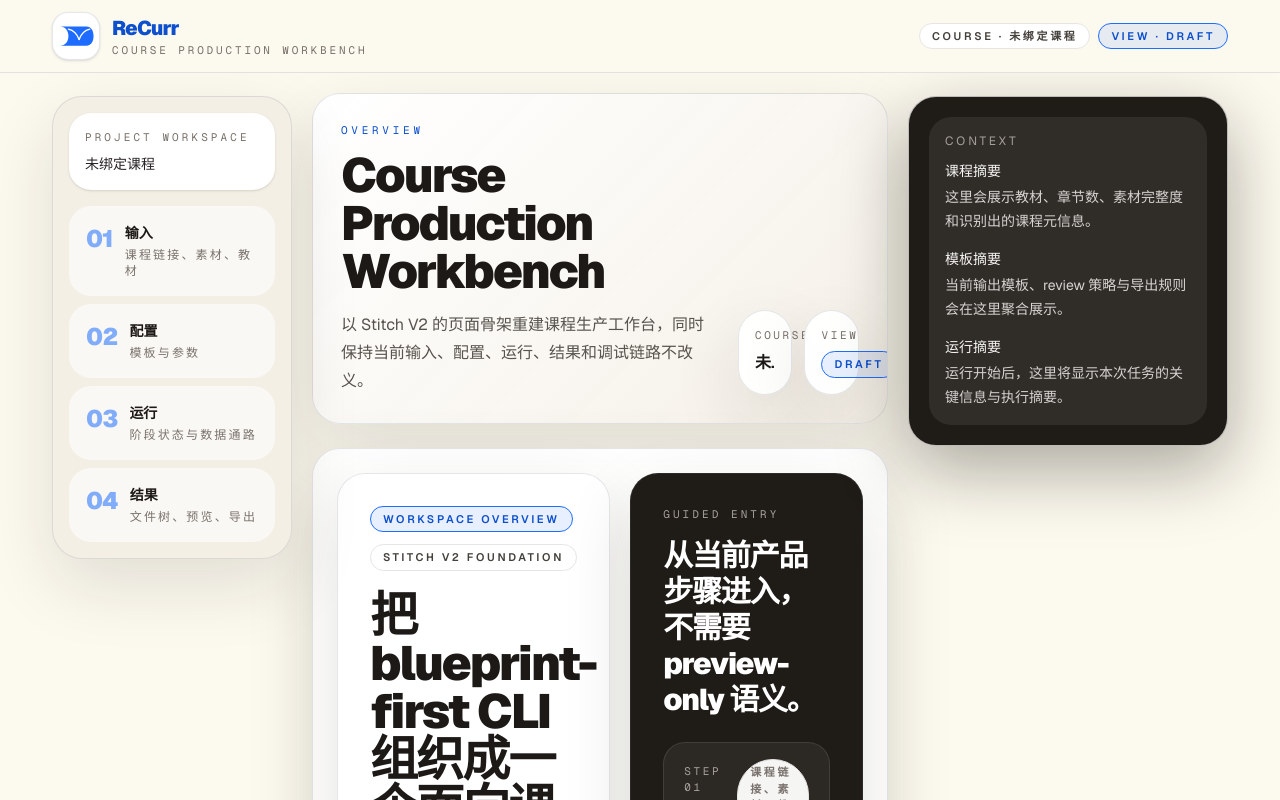
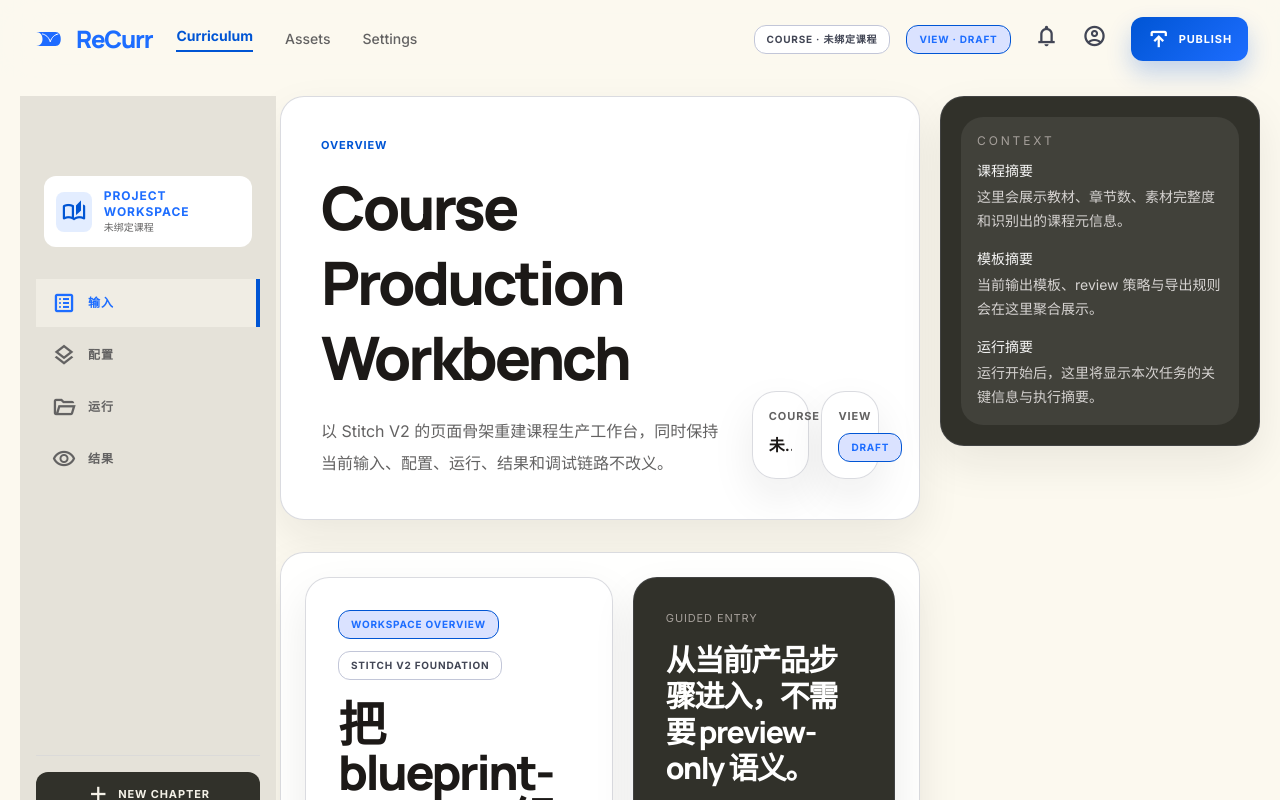
Before and after one commit to Chil1T/Countercurrent, a Next.js app in the folder web/: page / in a window 1280 px wide. Shown: the top 800 px of the page. Built offline with nearby package versions, Linux system fonts and the light colour scheme; no server answers.

Commit message:
feat: align shared shell with stitch

```diff
--- a/web/app/globals.css
+++ b/web/app/globals.css
@@ -1,25 +1,46 @@
+@import url("https://fonts.googleapis.com/css2?family=Material+Symbols+Outlined:wght,FILL@100..700,0..1&display=swap");
 @import "tailwindcss";
 
 :root {
-  --background: #ece7dc;
-  --foreground: #231c14;
-  --stitch-shell-backdrop: #fcf9ef;
-  --stitch-shell-panel: rgba(255, 255, 255, 0.94);
-  --stitch-shell-panel-soft: #f4efe5;
-  --stitch-shell-rail: #1f1b16;
-  --stitch-shell-border: rgba(114, 118, 135, 0.18);
-  --stitch-shell-border-strong: rgba(29, 109, 255, 0.18);
-  --stitch-shell-shadow: 0 26px 70px rgba(36, 28, 18, 0.12);
-  --stitch-shell-primary: #1d6dff;
-  --stitch-shell-primary-strong: #0d4fcc;
-  --stitch-shell-primary-soft: rgba(29, 109, 255, 0.1);
+  --background: #fcf9ef;
+  --foreground: #1c1c16;
+  --stitch-background: #fcf9ef;
+  --stitch-surface-container-lowest: #ffffff;
+  --stitch-surface-container-low: #f7f4e9;
+  --stitch-surface-container: #f1eee4;
+  --stitch-surface-container-high: #ebe8de;
+  --stitch-surface-container-highest: #e5e2d9;
+  --stitch-outline: #727687;
+  --stitch-outline-variant: #c2c6d8;
+  --stitch-inverse-surface: #31312a;
+  --stitch-inverse-on-surface: #f4f1e7;
+  --stitch-primary: #0055d4;
+  --stitch-primary-container: #1d6dff;
+  --stitch-primary-fixed: #dae2ff;
+  --stitch-primary-fixed-dim: #b2c5ff;
+  --stitch-on-surface-variant: #424655;
+  --stitch-on-secondary-container: #636262;
+  --stitch-shell-backdrop: var(--stitch-background);
+  --stitch-shell-panel: rgba(255, 255, 255, 0.92);
+  --stitch-shell-panel-soft: var(--stitch-surface-container-low);
+  --stitch-shell-rail: var(--stitch-inverse-surface);
+  --stitch-shell-border: rgba(114, 118, 135, 0.26);
+  --stitch-shell-border-strong: rgba(0, 85, 212, 0.28);
+  --stitch-shell-shadow: 0 18px 44px rgba(28, 28, 22, 0.08);
+  --stitch-shell-primary: var(--stitch-primary);
+  --stitch-shell-primary-strong: var(--stitch-primary-container);
+  --stitch-shell-primary-soft: rgba(29, 109, 255, 0.12);
+  --stitch-shell-radius-sm: 0.5rem;
+  --stitch-shell-radius-md: 0.75rem;
+  --stitch-shell-radius-lg: 1rem;
+  --stitch-shell-radius-xl: 1.5rem;
 }
 
 @theme inline {
   --color-background: var(--background);
   --color-foreground: var(--foreground);
-  --font-sans: var(--font-geist-sans);
-  --font-mono: var(--font-geist-mono);
+  --font-sans: var(--font-stitch-body);
+  --font-mono: var(--font-stitch-body);
 }
 
 @layer base {
@@ -30,11 +51,9 @@
 
   body {
     min-width: 320px;
-    background:
-      radial-gradient(circle at top left, rgba(29, 109, 255, 0.1), transparent 24%),
-      linear-gradient(180deg, #fcf9ef 0%, #f4efe5 100%);
+    background-color: var(--stitch-background);
     color: var(--foreground);
-    font-family: var(--font-geist-sans), sans-serif;
+    font-family: var(--font-stitch-body), sans-serif;
     overflow-x: hidden;
   }
 
@@ -50,11 +69,30 @@
 
 @layer utilities {
   .font-stitch-headline {
-    font-family: var(--font-geist-sans), sans-serif;
-    letter-spacing: -0.04em;
+    font-family: var(--font-stitch-headline-var), sans-serif;
+    letter-spacing: -0.05em;
+  }
+
+  .font-stitch-body {
+    font-family: var(--font-stitch-body), sans-serif;
   }
 
   .font-stitch-label {
-    font-family: var(--font-geist-mono), monospace;
+    font-family: var(--font-stitch-body), sans-serif;
+    letter-spacing: 0.08em;
+  }
+
+  .material-symbols-outlined {
+    font-variation-settings:
+      "FILL" 0,
+      "wght" 500,
+      "GRAD" 0,
+      "opsz" 24;
+    font-family: "Material Symbols Outlined";
+    font-style: normal;
+    line-height: 1;
+    display: inline-block;
+    white-space: nowrap;
+    direction: ltr;
   }
 }
--- a/web/app/layout.tsx
+++ b/web/app/layout.tsx
@@ -1,14 +1,14 @@
 import type { Metadata } from "next";
-import { Geist, Geist_Mono } from "next/font/google";
+import { Inter, Manrope } from "next/font/google";
 import "./globals.css";
 
-const geistSans = Geist({
-  variable: "--font-geist-sans",
+const inter = Inter({
+  variable: "--font-stitch-body",
   subsets: ["latin"],
 });
 
-const geistMono = Geist_Mono({
-  variable: "--font-geist-mono",
+const manrope = Manrope({
+  variable: "--font-stitch-headline-var",
   subsets: ["latin"],
 });
 
@@ -25,7 +25,7 @@ export default function RootLayout({
   return (
     <html
       lang="zh-CN"
-      className={`${geistSans.variable} ${geistMono.variable} h-full antialiased`}
+      className={`${inter.variable} ${manrope.variable} h-full antialiased`}
     >
       <body suppressHydrationWarning className="min-h-full flex flex-col">
         {children}
--- a/web/components/app-shell.tsx
+++ b/web/components/app-shell.tsx
@@ -37,8 +37,7 @@ export function AppShell({
         statusLabel={resolvedShellState.statusLabel}
       />
 
-      <div className="mx-auto grid min-h-[calc(100vh-4.75rem)] w-[95vw] max-w-[1920px] gap-5 px-3 py-4 md:px-4 lg:px-5 xl:grid-cols-[minmax(0,1fr)_320px] xl:items-start xl:py-5">
-        <div className="grid min-w-0 gap-5 xl:grid-cols-[240px_minmax(0,1fr)]">
+      <div className="grid min-h-screen gap-5 px-3 pb-4 pt-24 md:px-4 lg:px-5 xl:grid-cols-[240px_minmax(0,1fr)_320px] xl:items-start xl:pb-5">
         <ShellSidebar
           navItems={resolvedShellState.navItems}
           courseLabel={resolvedShellState.courseLabel}
@@ -51,7 +50,7 @@ export function AppShell({
             meta={
               <div className="grid gap-3 sm:grid-cols-2">
                 <SurfaceCard className="p-4">
-                    <div className="font-stitch-label text-[11px] uppercase tracking-[0.24em] text-stone-500">
+                  <div className="font-stitch-label text-[11px] font-bold uppercase tracking-[0.24em] text-[var(--stitch-on-secondary-container)]">
                     Course
                   </div>
                   <div className="mt-2 truncate text-sm font-semibold text-stone-900 md:text-base">
@@ -59,7 +58,7 @@ export function AppShell({
                   </div>
                 </SurfaceCard>
                 <SurfaceCard className="p-4">
-                    <div className="font-stitch-label text-[11px] uppercase tracking-[0.24em] text-stone-500">
+                  <div className="font-stitch-label text-[11px] font-bold uppercase tracking-[0.24em] text-[var(--stitch-on-secondary-container)]">
                     View
                   </div>
                   <div className="mt-2 flex items-center gap-2">
@@ -74,9 +73,8 @@ export function AppShell({
 
           <SurfaceCard className="p-4 md:p-5 xl:p-6">{children}</SurfaceCard>
         </main>
-        </div>
 
-        <aside className="min-w-0 rounded-[28px] border border-stone-200/80 bg-[#1f1b16] p-5 text-stone-100 shadow-[0_24px_70px_rgba(20,14,8,0.35)] xl:sticky xl:top-24">
+        <aside className="min-w-0 rounded-[var(--stitch-shell-radius-xl)] border border-[var(--stitch-shell-border)] bg-[var(--stitch-inverse-surface)] p-5 text-[var(--stitch-inverse-on-surface)] shadow-[var(--stitch-shell-shadow)] xl:sticky xl:top-24">
           <div className="sticky top-24">
             <ContextPanel
               draftId={contextIds?.draftId ?? null}
--- /dev/null
+++ b/web/components/stitch-v2/material-symbol.tsx
@@ -0,0 +1,13 @@
+export function MaterialSymbol({
+  name,
+  className = "",
+}: {
+  name: string;
+  className?: string;
+}) {
+  return (
+    <span aria-hidden="true" className={`material-symbols-outlined ${className}`.trim()}>
+      {name}
+    </span>
+  );
+}
--- a/web/components/stitch-v2/page-hero.tsx
+++ b/web/components/stitch-v2/page-hero.tsx
@@ -14,22 +14,22 @@ export function PageHero({
   meta?: ReactNode;
 }) {
   return (
-    <SurfaceCard className="mb-6 overflow-hidden bg-[linear-gradient(135deg,rgba(255,255,255,0.96),rgba(244,239,229,0.92))] p-5 md:p-6 lg:p-7">
-      <div className="flex flex-col gap-5 lg:flex-row lg:items-end lg:justify-between">
+    <SurfaceCard className="mb-8 overflow-hidden bg-[var(--stitch-surface-container-lowest)] p-6 md:p-8 xl:p-10">
+      <div className="flex flex-col gap-6 xl:flex-row xl:items-end xl:justify-between">
         <div className="min-w-0">
-          <p className="font-stitch-label text-[11px] uppercase tracking-[0.34em] text-[var(--stitch-shell-primary-strong)]">
+          <p className="font-stitch-label text-[11px] font-bold uppercase tracking-[0.28em] text-[var(--stitch-shell-primary)]">
             {eyebrow}
           </p>
-          <h1 className="font-stitch-headline mt-3 max-w-3xl text-3xl font-black tracking-[-0.04em] text-stone-900 md:text-4xl xl:text-5xl">
+          <h1 className="font-stitch-headline mt-4 max-w-3xl text-4xl font-extrabold leading-tight tracking-[-0.05em] text-stone-900 md:text-5xl xl:text-6xl">
             {title}
           </h1>
           {children ? (
-            <div className="mt-4 max-w-3xl text-sm leading-7 text-stone-600 md:text-base">
+            <div className="font-stitch-body mt-5 max-w-3xl text-sm leading-8 text-[var(--stitch-on-secondary-container)] md:text-base">
               {children}
             </div>
           ) : null}
         </div>
-        {meta ? <div className="min-w-0 lg:max-w-sm">{meta}</div> : null}
+        {meta ? <div className="min-w-0 xl:max-w-sm">{meta}</div> : null}
       </div>
     </SurfaceCard>
   );
--- /dev/null
+++ b/web/components/stitch-v2/shell-action.tsx
@@ -0,0 +1,45 @@
+import Link from "next/link";
+import { ReactNode } from "react";
+
+type ShellActionProps = {
+  children: ReactNode;
+  icon?: ReactNode;
+  href?: string | null;
+  tone?: "primary" | "ghost" | "inverse";
+  disabled?: boolean;
+  className?: string;
+};
+
+export function ShellAction({
+  children,
+  icon,
+  href,
+  tone = "ghost",
+  disabled = false,
+  className = "",
+}: ShellActionProps) {
+  const toneClass =
+    tone === "primary"
+      ? "bg-[linear-gradient(135deg,#0055d4_0%,#1d6dff_100%)] text-white shadow-[0_12px_24px_rgba(0,85,212,0.24)]"
+      : tone === "inverse"
+        ? "bg-[var(--stitch-inverse-surface)] text-[var(--stitch-inverse-on-surface)]"
+        : "bg-white/0 text-[var(--stitch-on-secondary-container)] hover:bg-[var(--stitch-surface-container-low)]";
+
+  const sharedClassName = `inline-flex items-center justify-center gap-2 rounded-xl px-4 py-2.5 font-stitch-label text-[11px] font-bold uppercase tracking-[0.24em] transition ${toneClass} ${disabled ? "cursor-not-allowed opacity-70" : ""} ${className}`.trim();
+
+  if (href && !disabled) {
+    return (
+      <Link href={href} className={sharedClassName}>
+        {icon}
+        <span>{children}</span>
+      </Link>
+    );
+  }
+
+  return (
+    <button type="button" disabled={disabled} className={sharedClassName}>
+      {icon}
+      <span>{children}</span>
+    </button>
+  );
+}
--- a/web/components/stitch-v2/shell-header.tsx
+++ b/web/components/stitch-v2/shell-header.tsx
@@ -1,5 +1,7 @@
 import Image from "next/image";
 
+import { MaterialSymbol } from "@/components/stitch-v2/material-symbol";
+import { ShellAction } from "@/components/stitch-v2/shell-action";
 import { StatusChip } from "@/components/stitch-v2/status-chip";
 
 export function ShellHeader({
@@ -10,32 +12,50 @@ export function ShellHeader({
   statusLabel: string;
 }) {
   return (
-    <header className="sticky top-0 z-40 border-b border-[var(--stitch-shell-border)] bg-[color:var(--stitch-shell-backdrop)]/92 backdrop-blur-xl">
-      <div className="mx-auto flex w-[95vw] max-w-[1920px] items-center justify-between gap-4 px-3 py-3 md:px-4 lg:px-5">
-        <div className="flex min-w-0 items-center gap-3">
-          <div className="flex h-12 w-12 items-center justify-center overflow-hidden rounded-2xl border border-[var(--stitch-shell-border)] bg-white shadow-sm">
+    <header className="fixed top-0 z-50 w-full bg-[var(--stitch-background)]/80 backdrop-blur-xl">
+      <div className="mx-auto flex w-full max-w-full items-center justify-between gap-4 px-4 py-4 md:px-8">
+        <div className="flex min-w-0 items-center gap-6">
+          <div className="flex min-w-0 items-center gap-3">
             <Image
               src="/countercurrent-logo.svg"
               alt="ReCurr logo"
               width={44}
               height={44}
-              className="h-11 w-11"
+              className="h-8 w-auto"
               priority
             />
-          </div>
-          <div className="min-w-0">
-            <p className="font-stitch-headline text-xl font-black tracking-[-0.08em] text-[var(--stitch-shell-primary-strong)]">
+            <p className="font-stitch-headline text-2xl font-black tracking-tight text-[var(--stitch-shell-primary-strong)]">
               ReCurr
             </p>
-            <p className="font-stitch-label text-[11px] uppercase tracking-[0.26em] text-stone-500">
-              Course Production Workbench
-            </p>
           </div>
+
+          <nav className="hidden items-center gap-8 md:flex">
+            <span className="border-b-2 border-[var(--stitch-shell-primary)] pb-1 font-stitch-body text-sm font-bold text-[var(--stitch-shell-primary)]">
+              Curriculum
+            </span>
+            <span className="font-stitch-body text-sm font-medium text-[var(--stitch-on-secondary-container)]">
+              Assets
+            </span>
+            <span className="font-stitch-body text-sm font-medium text-[var(--stitch-on-secondary-container)]">
+              Settings
+            </span>
+          </nav>
         </div>
 
-        <div className="flex flex-wrap items-center justify-end gap-2">
+        <div className="flex flex-wrap items-center justify-end gap-4">
           <StatusChip label={`Course · ${courseLabel}`} />
           <StatusChip label={`View · ${statusLabel}`} tone="accent" />
+          <div className="hidden items-center gap-2 md:flex">
+            <button type="button" className="p-2 text-[var(--stitch-on-surface-variant)] transition-colors hover:text-[var(--stitch-shell-primary)]">
+              <MaterialSymbol name="notifications" />
+            </button>
+            <button type="button" className="p-2 text-[var(--stitch-on-surface-variant)] transition-colors hover:text-[var(--stitch-shell-primary)]">
+              <MaterialSymbol name="account_circle" />
+            </button>
+          </div>
+          <ShellAction tone="primary" icon={<MaterialSymbol name="publish" className="text-base" />}>
+            Publish
+          </ShellAction>
         </div>
       </div>
     </header>
--- a/web/components/stitch-v2/shell-sidebar.tsx
+++ b/web/components/stitch-v2/shell-sidebar.tsx
@@ -1,5 +1,7 @@
 import Link from "next/link";
 
+import { MaterialSymbol } from "@/components/stitch-v2/material-symbol";
+import { ShellAction } from "@/components/stitch-v2/shell-action";
 import { AppShellState } from "@/lib/app-shell-state";
 
 export function ShellSidebar({
@@ -10,50 +12,71 @@ export function ShellSidebar({
   courseLabel: string;
 }) {
   return (
-    <aside className="rounded-[30px] border border-[var(--stitch-shell-border)] bg-[var(--stitch-shell-panel-soft)] p-4 shadow-[var(--stitch-shell-shadow)] xl:sticky xl:top-24 xl:self-start">
-      <div className="rounded-[22px] bg-white px-4 py-4 shadow-sm">
-        <p className="font-stitch-label text-[11px] uppercase tracking-[0.28em] text-stone-500">
-          Project Workspace
-        </p>
-        <p className="mt-2 truncate text-sm font-medium text-stone-800">{courseLabel}</p>
+    <aside className="hidden h-screen w-64 flex-col bg-[var(--stitch-surface-container-highest)] p-4 pt-20 md:flex xl:sticky xl:top-0 xl:self-start">
+      <div className="mb-8 px-2">
+        <div className="flex items-center gap-3 rounded-xl bg-[var(--stitch-surface-container-lowest)] p-3">
+          <div className="flex h-10 w-10 items-center justify-center rounded-lg bg-[color:var(--stitch-shell-primary-soft)]">
+            <MaterialSymbol name="auto_stories" className="text-[var(--stitch-shell-primary)]" />
+          </div>
+          <div className="min-w-0">
+            <p className="font-stitch-label text-xs font-bold uppercase tracking-widest text-[var(--stitch-shell-primary-strong)]">
+              Project Workspace
+            </p>
+            <p className="truncate text-[10px] font-medium text-[var(--stitch-on-secondary-container)]">
+              {courseLabel}
+            </p>
+          </div>
+        </div>
       </div>
 
-      <nav className="mt-4 space-y-2">
+      <nav className="flex-1 space-y-1">
         {navItems.map((item) =>
           item.enabled && item.href ? (
             <Link
               key={item.label}
               href={item.href}
-              className="group flex items-start gap-3 rounded-[22px] border border-transparent bg-white/60 px-4 py-4 transition hover:border-[var(--stitch-shell-border-strong)] hover:bg-white"
+              className="flex items-center gap-3 border-r-4 px-4 py-3 font-stitch-label text-xs font-bold uppercase tracking-widest transition-all first:border-[var(--stitch-shell-primary)] first:bg-[color:var(--stitch-background)]/50 first:text-[var(--stitch-shell-primary-strong)] not-first:border-transparent text-[var(--stitch-on-secondary-container)] hover:bg-[var(--stitch-surface-container-low)]"
             >
-              <span className="font-stitch-headline text-2xl font-black tracking-[-0.08em] text-[var(--stitch-shell-primary)]/55 group-hover:text-[var(--stitch-shell-primary)]">
-                {item.step}
-              </span>
+              <MaterialSymbol
+                name={
+                  item.step === "01"
+                    ? "list_alt"
+                    : item.step === "02"
+                      ? "layers"
+                      : item.step === "03"
+                        ? "folder_open"
+                        : "visibility"
+                }
+              />
               <span className="min-w-0">
-                <span className="block text-sm font-semibold text-stone-900">{item.label}</span>
-                <span className="mt-1 block text-xs uppercase tracking-[0.18em] text-stone-500">
-                  {item.hint}
-                </span>
+                <span>{item.label}</span>
               </span>
             </Link>
           ) : (
             <div
               key={item.label}
-              className="flex items-start gap-3 rounded-[22px] border border-dashed border-stone-200 bg-stone-100/75 px-4 py-4 text-stone-400"
+              className="flex items-center gap-3 px-4 py-3 font-stitch-label text-xs font-bold uppercase tracking-widest text-stone-400"
             >
-              <span className="font-stitch-headline text-2xl font-black tracking-[-0.08em]">
-                {item.step}
-              </span>
-              <span className="min-w-0">
-                <span className="block text-sm font-semibold">{item.label}</span>
-                <span className="mt-1 block text-xs uppercase tracking-[0.18em]">
-                  {item.hint}
-                </span>
-              </span>
+              <MaterialSymbol name="radio_button_unchecked" />
+              <span className="min-w-0">{item.label}</span>
             </div>
           ),
         )}
       </nav>
+
+      <div className="mt-auto border-t border-[color:var(--stitch-outline-variant)]/30 pt-4">
+        <ShellAction
+          tone="inverse"
+          className="mb-4 w-full"
+          icon={<MaterialSymbol name="add" className="text-sm" />}
+        >
+          New Chapter
+        </ShellAction>
+        <div className="space-y-1">
+          <ShellAction icon={<MaterialSymbol name="help_outline" className="text-sm" />}>Help</ShellAction>
+          <ShellAction icon={<MaterialSymbol name="archive" className="text-sm" />}>Archive</ShellAction>
+        </div>
+      </div>
     </aside>
   );
 }
--- a/web/components/stitch-v2/status-chip.tsx
+++ b/web/components/stitch-v2/status-chip.tsx
@@ -7,14 +7,14 @@ export function StatusChip({
 }) {
   const toneClass =
     tone === "accent"
-      ? "border-[var(--stitch-shell-primary)] bg-[var(--stitch-shell-primary-soft)] text-[var(--stitch-shell-primary-strong)]"
+      ? "border-[var(--stitch-shell-primary)] bg-[var(--stitch-primary-fixed)] text-[var(--stitch-shell-primary-strong)]"
       : tone === "muted"
-        ? "border-stone-200 bg-stone-100 text-stone-500"
-        : "border-stone-200 bg-white text-stone-700";
+        ? "border-[var(--stitch-outline-variant)] bg-[var(--stitch-surface-container)] text-[var(--stitch-on-secondary-container)]"
+        : "border-[var(--stitch-outline-variant)] bg-[var(--stitch-surface-container-lowest)] text-[var(--stitch-on-surface-variant)]";
 
   return (
     <span
-      className={`inline-flex items-center rounded-full border px-3 py-1 text-[11px] font-semibold uppercase tracking-[0.24em] ${toneClass}`}
+      className={`inline-flex items-center rounded-xl border px-3 py-1.5 font-stitch-label text-[10px] font-bold uppercase tracking-[0.24em] ${toneClass}`}
     >
       {label}
     </span>
--- a/web/components/stitch-v2/surface-card.tsx
+++ b/web/components/stitch-v2/surface-card.tsx
@@ -11,14 +11,14 @@ export function SurfaceCard({
 }) {
   const toneClass =
     tone === "muted"
-      ? "bg-[var(--stitch-shell-panel-soft)]"
+      ? "bg-[var(--stitch-surface-container-low)]"
       : tone === "rail"
-        ? "bg-[var(--stitch-shell-rail)] text-stone-100"
+        ? "bg-[var(--stitch-inverse-surface)] text-[var(--stitch-inverse-on-surface)]"
         : "bg-[var(--stitch-shell-panel)]";
 
   return (
     <div
-      className={`rounded-[28px] border border-[var(--stitch-shell-border)] shadow-[var(--stitch-shell-shadow)] ${toneClass} ${className}`}
+      className={`rounded-[var(--stitch-shell-radius-xl)] border border-[var(--stitch-shell-border)] shadow-[var(--stitch-shell-shadow)] ${toneClass} ${className}`}
     >
       {children}
     </div>
```
Also changed, not shown: web/components/stitch-v2/empty-state-panel.tsx (+4 -4 lines), 2 other files (tests, documents, lock files or other folders). Lines whose indentation alone changed are shown as unchanged.
